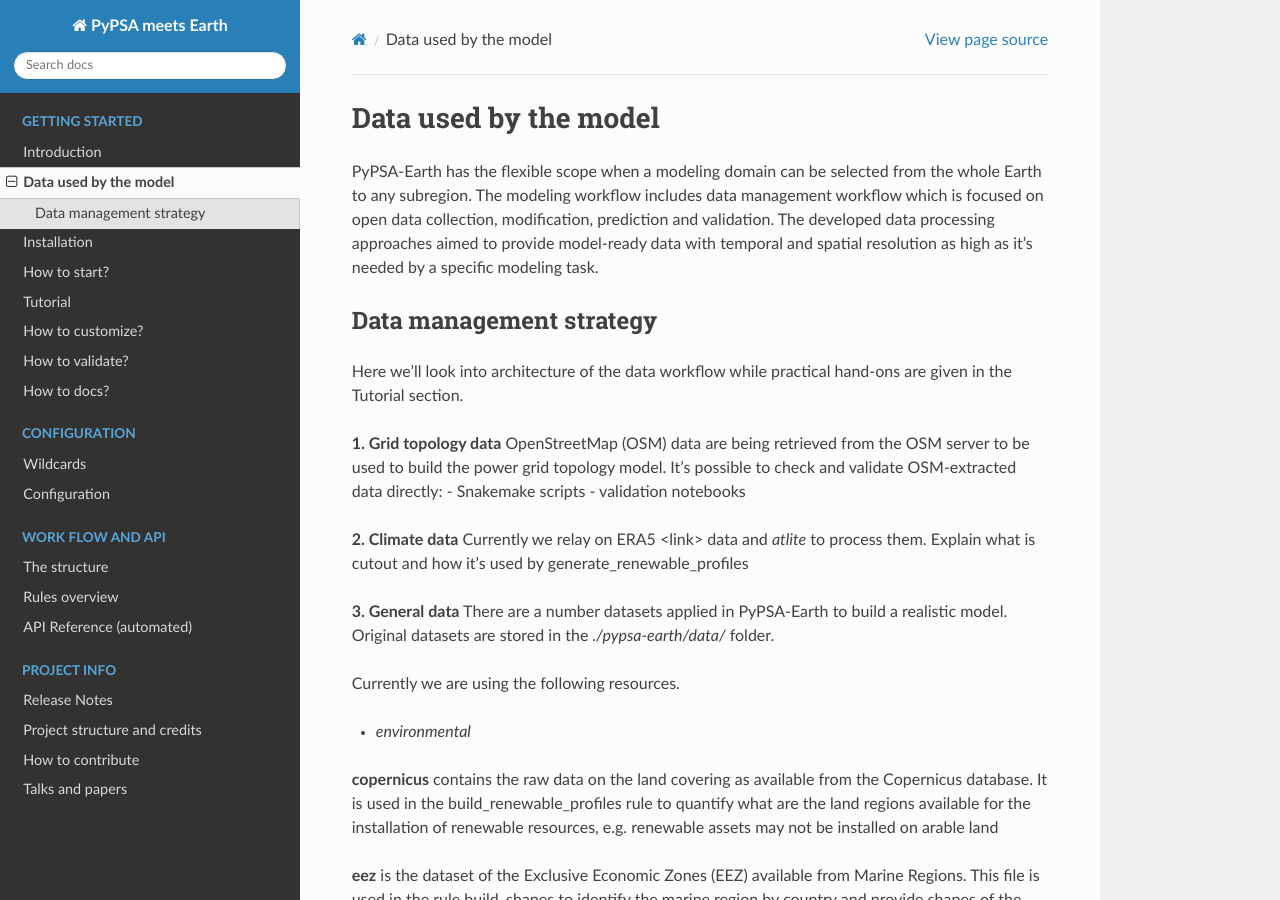
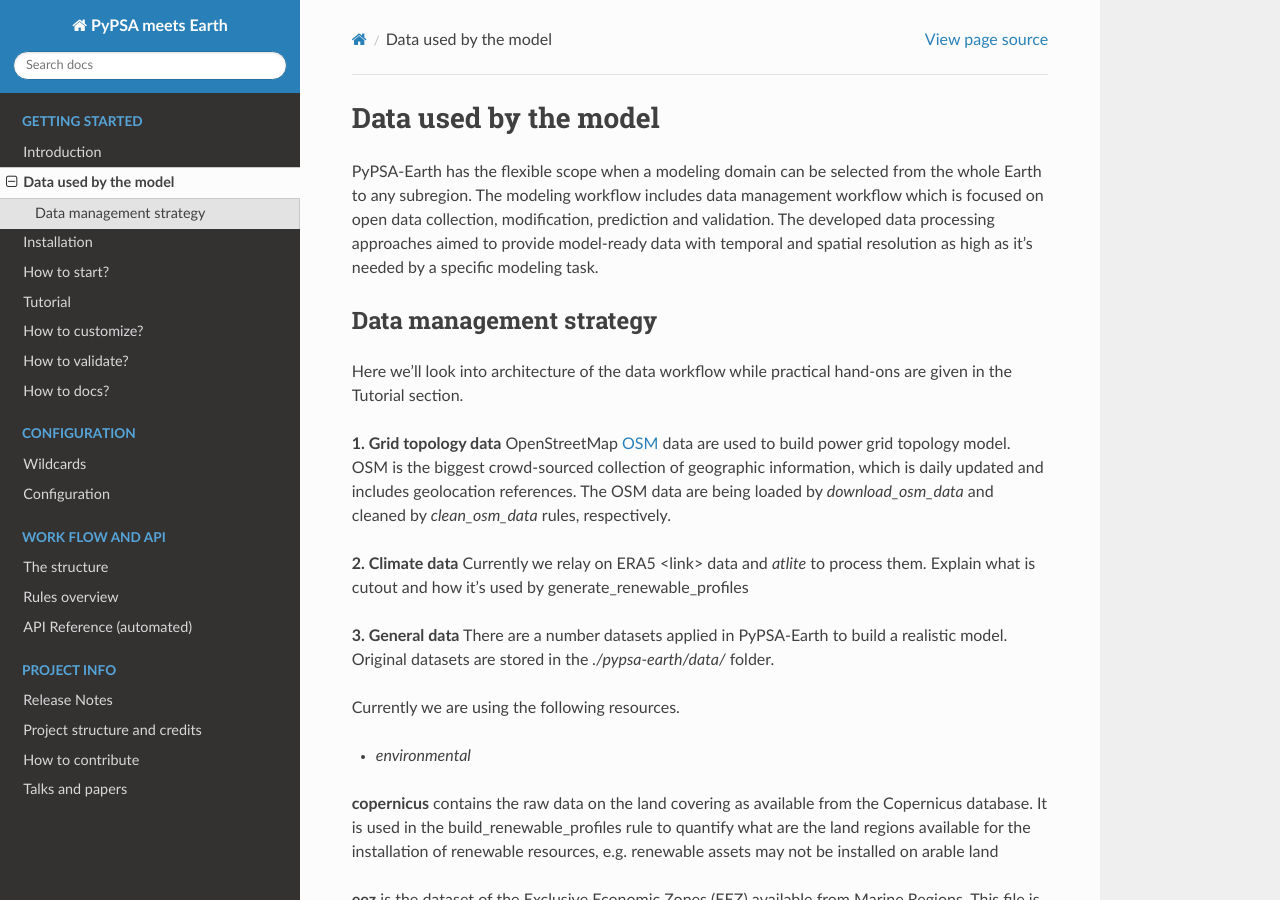
Before and after one commit to pypsa-meets-earth/pypsa-earth, a Sphinx documentation site: the page built from doc/data_workflow.rst, in a window 1280 px wide and 900 px high. Built offline with Sphinx 7.4.7 and the Read the Docs theme 2.0.0, drawn with Linux system fonts in a browser that asks for light colours; pages that are not in the unit, such as notebooks, are missing from menus; the version number could not be read and is left out.

Commit message:
Add OSM description

```diff
--- a/doc/data_workflow.rst
+++ b/doc/data_workflow.rst
@@ -19,10 +19,7 @@
 Here we'll look into architecture of the data workflow while practical hand-ons are given in the Tutorial section.
 
 **1. Grid topology data**
-OpenStreetMap (OSM) data are being retrieved from the OSM server to be used to build the power grid topology model.
-It's possible to check and validate OSM-extracted data directly:
-- Snakemake scripts
-- validation notebooks
+OpenStreetMap `OSM <https://www.openstreetmap.org/>`_ data are used to build power grid topology model. OSM is the biggest crowd-sourced collection of geographic information, which is daily updated and includes geolocation references. The OSM data are being loaded by `download_osm_data` and cleaned by `clean_osm_data` rules, respectively.
 
 **2. Climate data**
 Currently we relay on ERA5 <link> data and `atlite` to process them.
```
